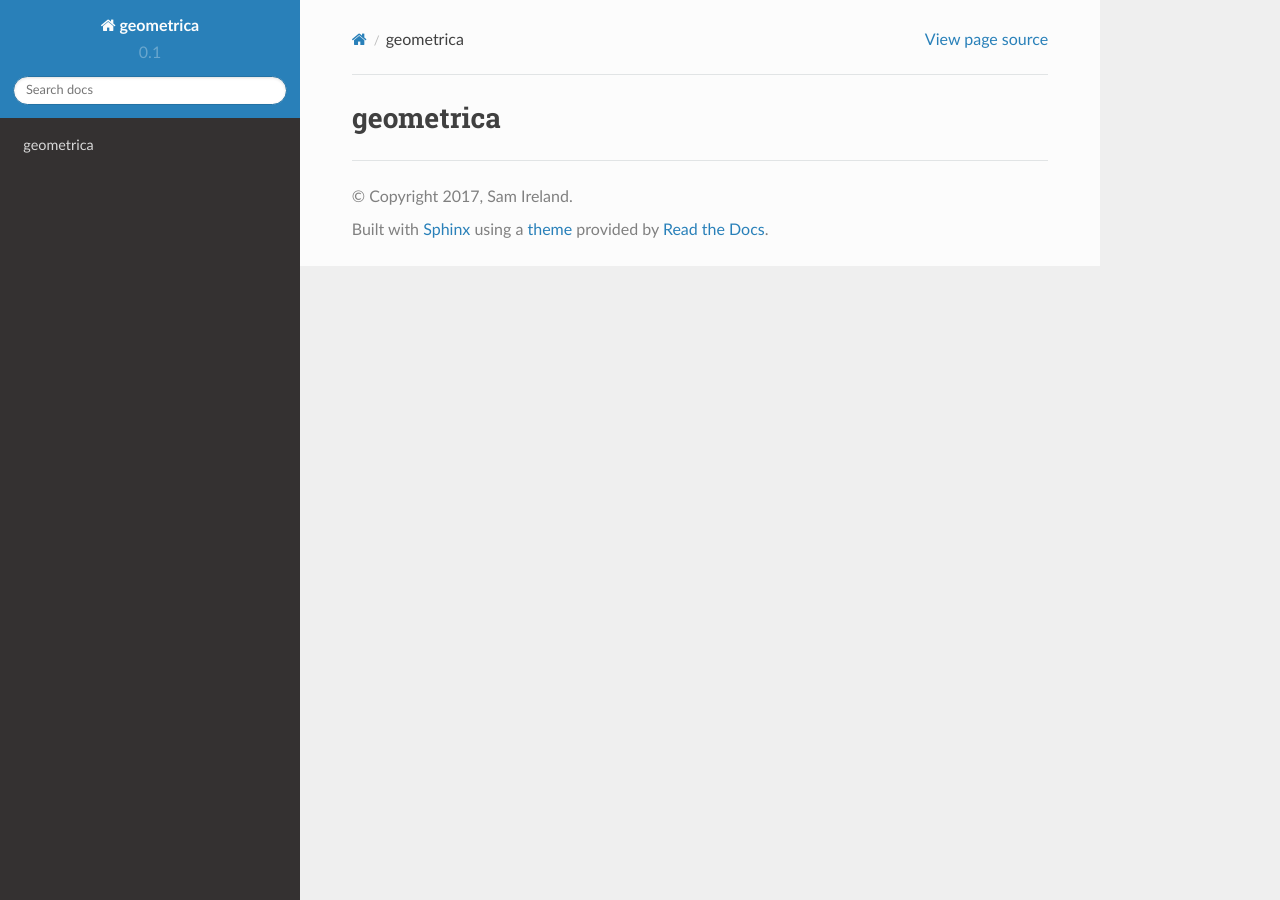
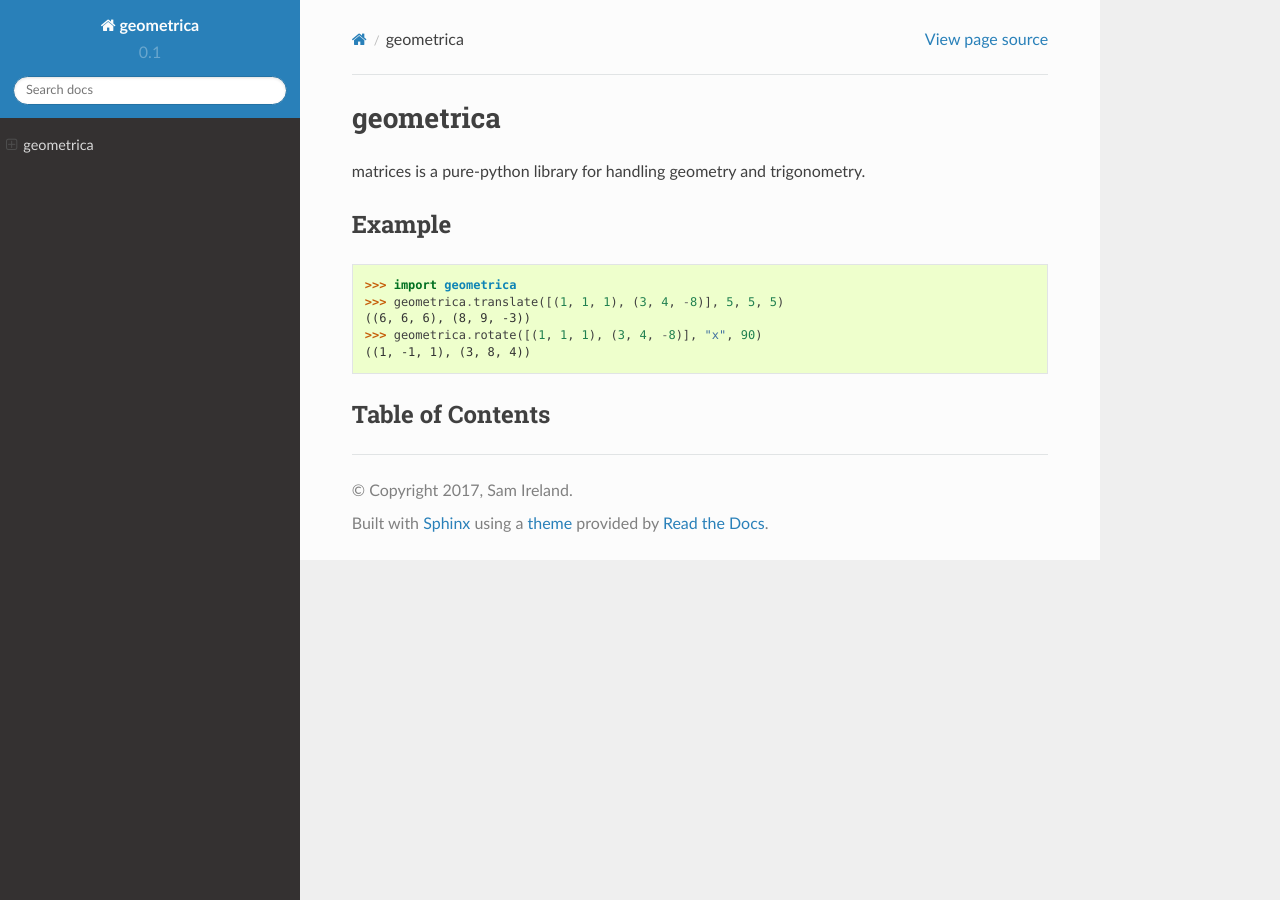
Before and after one commit to samirelanduk/geometrica, a Sphinx documentation site: the page built from docs/source/index.rst, in a window 1280 px wide. Built offline with Sphinx 7.4.7 and the Read the Docs theme 2.0.0, drawn with Linux system fonts in a browser that asks for light colours.

Commit message:
Add landing page

```diff
--- a/docs/source/index.rst
+++ b/docs/source/index.rst
@@ -1,2 +1,16 @@
 geometrica
 ==========
+
+matrices is a pure-python library for handling geometry and trigonometry.
+
+Example
+-------
+
+  >>> import geometrica
+  >>> geometrica.translate([(1, 1, 1), (3, 4, -8)], 5, 5, 5)
+  ((6, 6, 6), (8, 9, -3))
+  >>> geometrica.rotate([(1, 1, 1), (3, 4, -8)], "x", 90)
+  ((1, -1, 1), (3, 8, 4))
+
+Table of Contents
+-----------------
```
